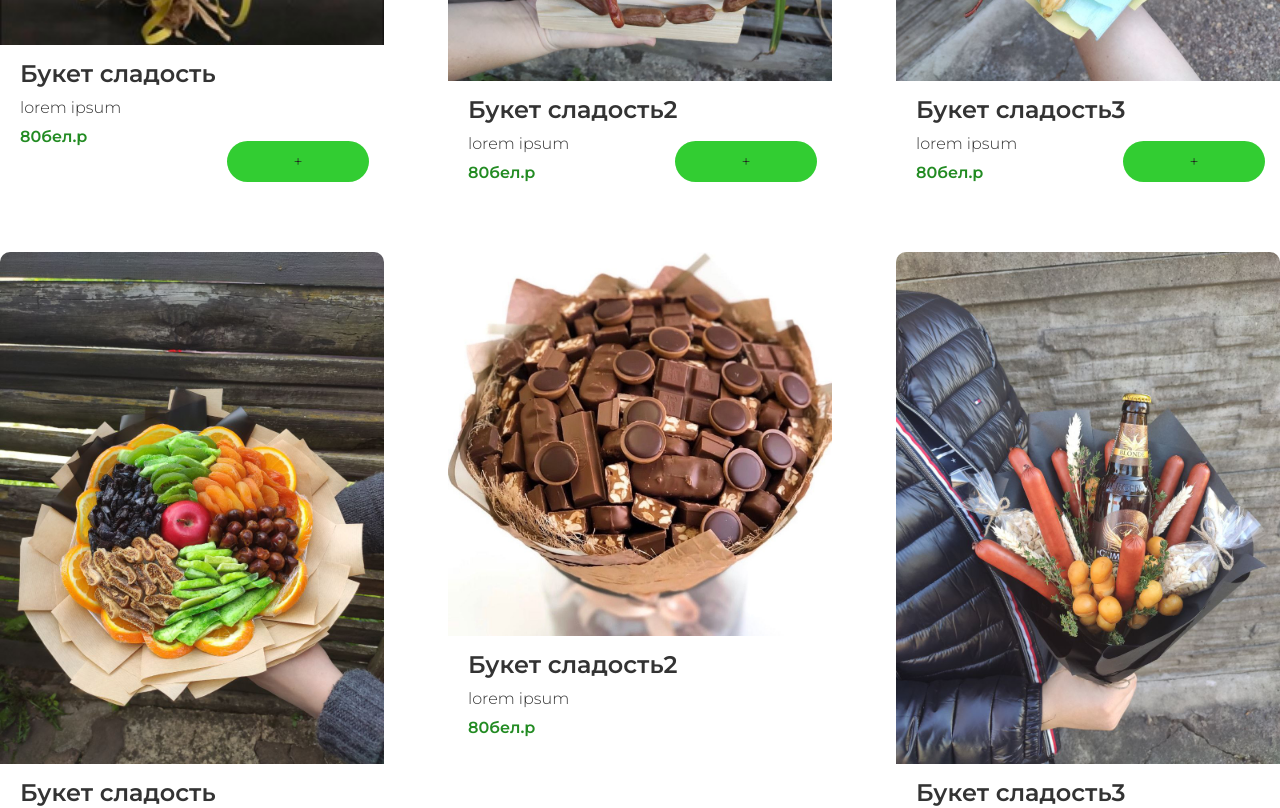
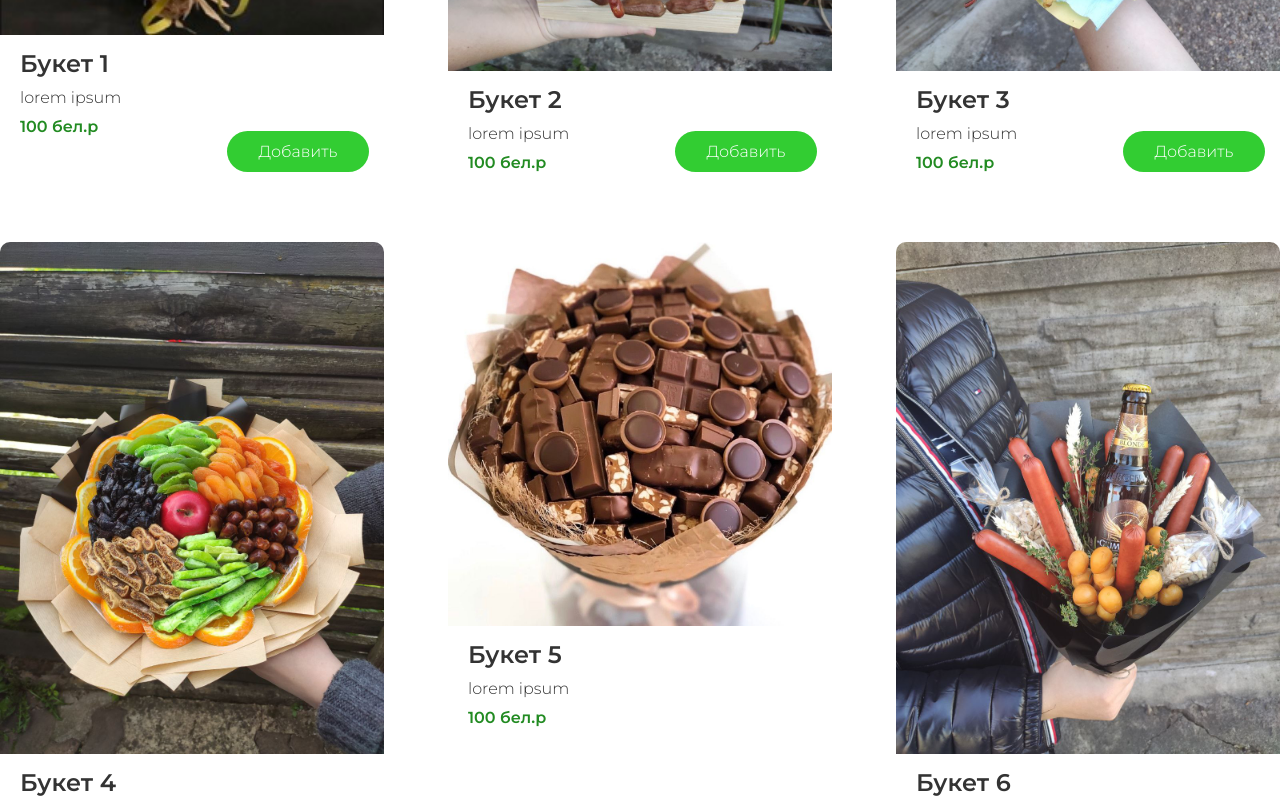
Before and after one commit to UdjenKL/Shop, a React (Create React App) app: page / in a window 1280 px wide. Shown: the part 1100-1908 px from the top of the page. Built offline with nearby package versions, Linux system fonts and the light colour scheme.

Commit message:
edit price

```diff
--- a/src/App.js
+++ b/src/App.js
@@ -2,6 +2,7 @@ import React from "react";
 import Header from './components/Header';
 import Footer from './components/Footer';
 import Items from "./components/items";
+import ShowFullItem from "./components/ShowFullItem";
 
 class App extends React.Component {
     constructor(props) {
@@ -11,66 +12,74 @@ class App extends React.Component {
             items: [
                 {
                     id: 1,
-                    title: 'Букет сладость',
+                    title: 'Букет 1',
                     imgUrl: '1.jpg',
                     text: 'lorem ipsum',
                     category: 'presents',
-                    price: '80'
+                    price: '100 '
                 },
                 {
                     id: 2,
-                    title: 'Букет сладость2',
+                    title: 'Букет 2',
                     imgUrl: '2.jpg',
                     text: 'lorem ipsum',
                     category: 'presents',
-                    price: '80'
+                    price: '100 '
                 },
                 {
                     id: 3,
-                    title: 'Букет сладость3',
+                    title: 'Букет 3',
                     imgUrl: '3.jpg',
                     text: 'lorem ipsum',
                     category: 'presents',
-                    price: '80'
+                    price: '100 '
                 },
                 {
                     id: 4,
-                    title: 'Букет сладость',
+                    title: 'Букет 4',
                     imgUrl: '4.jpg',
                     text: 'lorem ipsum',
                     category: 'presents',
-                    price: '80'
+                    price: '100 '
                 },
                 {
                     id: 5,
-                    title: 'Букет сладость2',
+                    title: 'Букет 5',
                     imgUrl: '6.jpg',
                     text: 'lorem ipsum',
                     category: 'presents',
-                    price: '80'
+                    price: '100 '
                 },
                 {
                     id: 7,
-                    title: 'Букет сладость3',
+                    title: 'Букет 6',
                     imgUrl: '7.jpg',
                     text: 'lorem ipsum',
                     category: 'presents',
-                    price: '80'
+                    price: '100 '
                 },
-            ]
+            ],
+            showFullItem: false
         }
         this.addOrder = this.addOrder.bind(this);
         this.deleteOrder = this.deleteOrder.bind(this);
+        this.onShowItem = this.onShowItem.bind(this)
     }
 
     render() {
         return (
             <div className="App">
                 <Header orders={this.state.orders} onDelete={this.deleteOrder}/>
-                <Items items={this.state.items} onAdd={this.addOrder}/>
+                <Items onShowItem={this.onShowItem} items={this.state.items} onAdd={this.addOrder}/>
+                {this.state.showFullItem && <ShowFullItem onAdd={this.addOrder} onShowItem={this.onShowItem} item={this.state.fullItem}/>}
                 <Footer/>
             </div>
         );
+    }
+
+    onShowItem(item) {
+        this.setState({fullItem: item})
+        this.setState({showFullItem: !this.state.showFullItem})
     }
 
     deleteOrder(id) {
--- a/src/components/Header.js
+++ b/src/components/Header.js
@@ -29,9 +29,9 @@ function Header(props) {
             <div>
                 <span className="logo">+375295023044</span> <br/>
                 <ul className="navigation">
-                    <li>О Нас</li>
-                    <li>Фото</li>
-                    <li>Кабинет</li>
+                    {/*<li>lorem</li>*/}
+                    {/*<li>lorem</li>*/}
+                    {/*<li>lorem</li>*/}
                 </ul>
                 <BsFillCartCheckFill onClick={() => setCartOpen(cartOpen = !cartOpen)}
                                      className={`cart-button ${cartOpen && 'active'}`}/>
--- /dev/null
+++ b/src/components/ShowFullItem.js
@@ -0,0 +1,21 @@
+import React, {Component} from 'react'
+
+
+export class ShowFullItem extends Component {
+    render() {
+        return (
+            <div className='full-item'>
+                <div>
+                    <img src={"./img/" + this.props.item.imgUrl}
+                         onClick={() => this.props.onShowItem(this.props.item)}/>
+                    <h2>{this.props.item.title}</h2>
+                    <p>{this.props.item.text}</p>
+                    <b>{this.props.item.price}бел.р</b>
+                    <div className="addToCart" onClick={() => this.props.onAdd(this.props.item)}>+</div>
+                </div>
+            </div>
+        );
+    };
+}
+
+export default ShowFullItem
--- a/src/components/item.js
+++ b/src/components/item.js
@@ -4,11 +4,11 @@ class Item extends React.Component {
     render() {
         return (
             <div className='item'>
-                <img src={"./img/" + this.props.item.imgUrl}/>
+                <img src={"./img/" + this.props.item.imgUrl} onClick={() => this.props.onShowItem(this.props.item)}/>
                 <h2>{this.props.item.title}</h2>
                 <p>{this.props.item.text}</p>
                 <b>{this.props.item.price}бел.р</b>
-                <div className="addToCart" onClick={() => this.props.onAdd(this.props.item)}>+</div>
+                <div className="addToCart" onClick={() => this.props.onAdd(this.props.item)}>Добавить</div>
             </div>
         )
     }
--- a/src/components/items.js
+++ b/src/components/items.js
@@ -6,7 +6,7 @@ export class Items extends Component {
         return (
             <main>
                 {this.props.items.map(element => (
-                   <Item key={element.id} item={element} onAdd={this.props.onAdd}/>
+                   <Item onShowItem={this.props.onShowItem} key={element.id} item={element} onAdd={this.props.onAdd}/>
                 ))}
             </main>
         )
--- a/src/index.css
+++ b/src/index.css
@@ -136,7 +136,7 @@ header .shop-cart .summa {
 
 header .mainBanner {
     position: relative;
-    margin: 35px 0;
+    margin: 30px 0;
     background: url("./img/2.jpg") center center;
     width: 100%;
     height: 500px;
@@ -173,7 +173,8 @@ main {
     justify-content: space-between;
 }
 
-main .item {
+main .item ,
+.full-item .item {
     position: relative;
     width: 30%;
     margin-bottom: 50px;
@@ -187,15 +188,20 @@ main .item img {
     max-height: 100%;
     border-radius: 10px 10px 0 0;
     transition: transform 500ms ease;
+    cursor:pointer;
+}
+.full-item .item img {
+    max-width: 100%;
 }
 
-main .item img:hover {
+main .item img:hover,
+.full-item .item img:hover  {
     transform: scale(1.20);
 }
 
-main h2,
-main p,
-main b {
+main h2, .full-item h2,
+main p, .full-item p,
+main b , .full-item b{
     margin: 10px 20px;
     color: #333;
 }
@@ -204,20 +210,8 @@ main b {
     color: forestgreen;
 }
 
-main .addToCart {
-    /*position: absolute;*/
-    /*right: 20px;*/
-    /*bottom: 20px;*/
-    /*background: mediumseagreen;*/
-    /*width: 35px;*/
-    /*height: 35px;*/
-    /*text-align: center;*/
-    /*line-height: 35px;*/
-    /*color: #fff;*/
-    /*border-radius: 50px;*/
-    /*cursor: pointer;*/
-    /*font-weight: 600;*/
-    /*transition: transform 500ms ease;*/
+main .addToCart,
+    .full-item .addToCart {
     position: absolute;
     right: 15px;
     bottom: 20px;
@@ -228,20 +222,38 @@ main .addToCart {
     min-width: 100px;
     text-align: center;
     cursor: pointer;
-    transition: background-color $ duration ease-in-out, border-color $ duration ease-in-out;
     border: 1px solid transparent;
+    color: white;
 }
 
 
-main .addToCart:hover {
+main .addToCart:hover,
+.full-item .addToCart:hover {
     background-color: limegreen;
 }
 
 main .addToCart:active {
-    background-color: darkred;
-    transform: translateY(1px);
+    background-color: green;
+    transform: translateY(3px);
 }
-
+.full-item {
+    position: fixed;
+    top:0;
+    left: 0;
+    right: 0;
+    bottom: 0;
+    background: rgba(0,0,0,0.8);
+    z-index: 99999;
+    overflow: auto;
+}
+.full-item > div {
+    max-width: 90%;
+    position: relative;
+    margin: 10% auto;
+    padding: 40px 30px;
+    background: #fff;
+    border-radius: 9px;
+}
 footer {
     text-align: center;
     margin-top: 100px;
```
